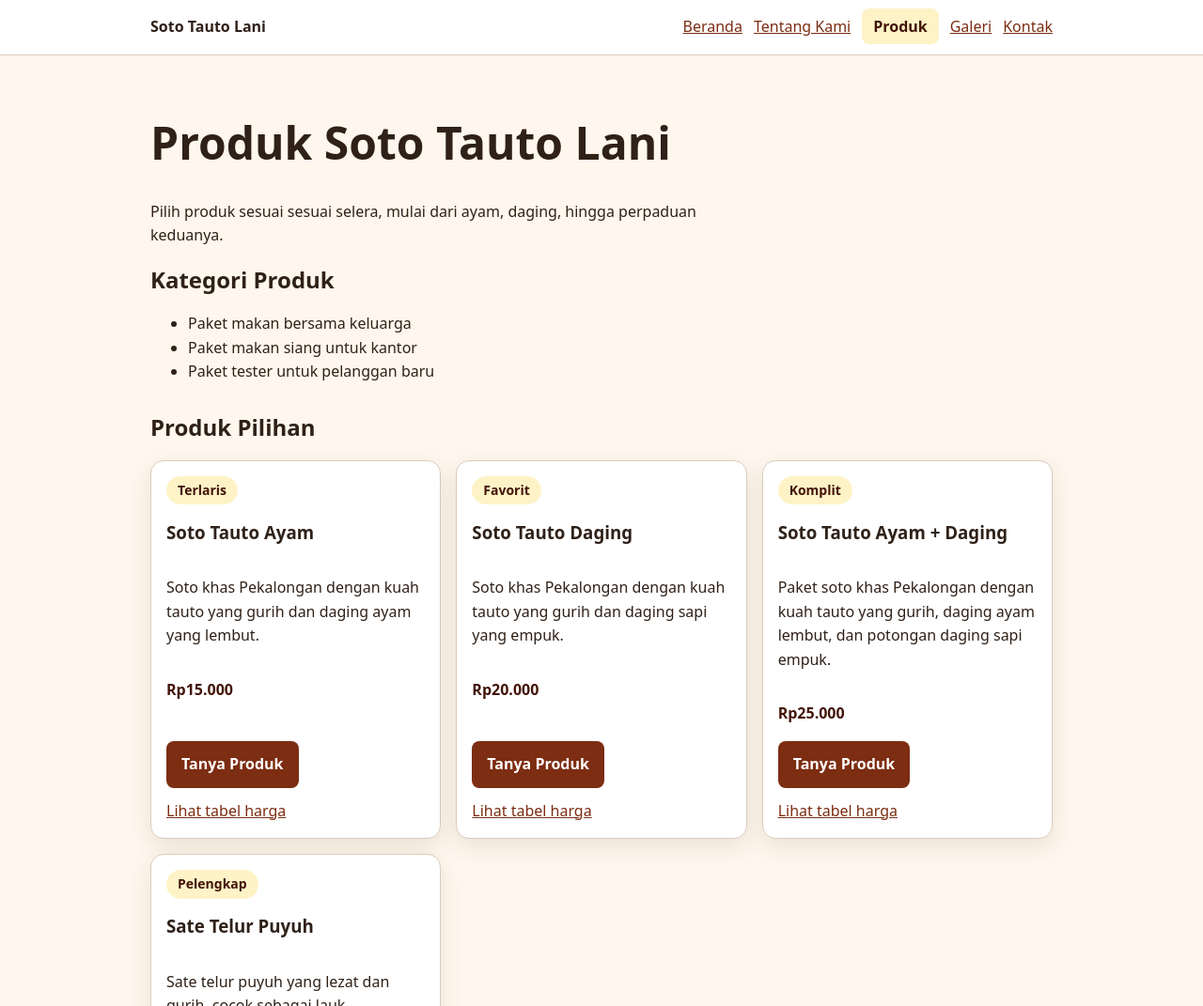
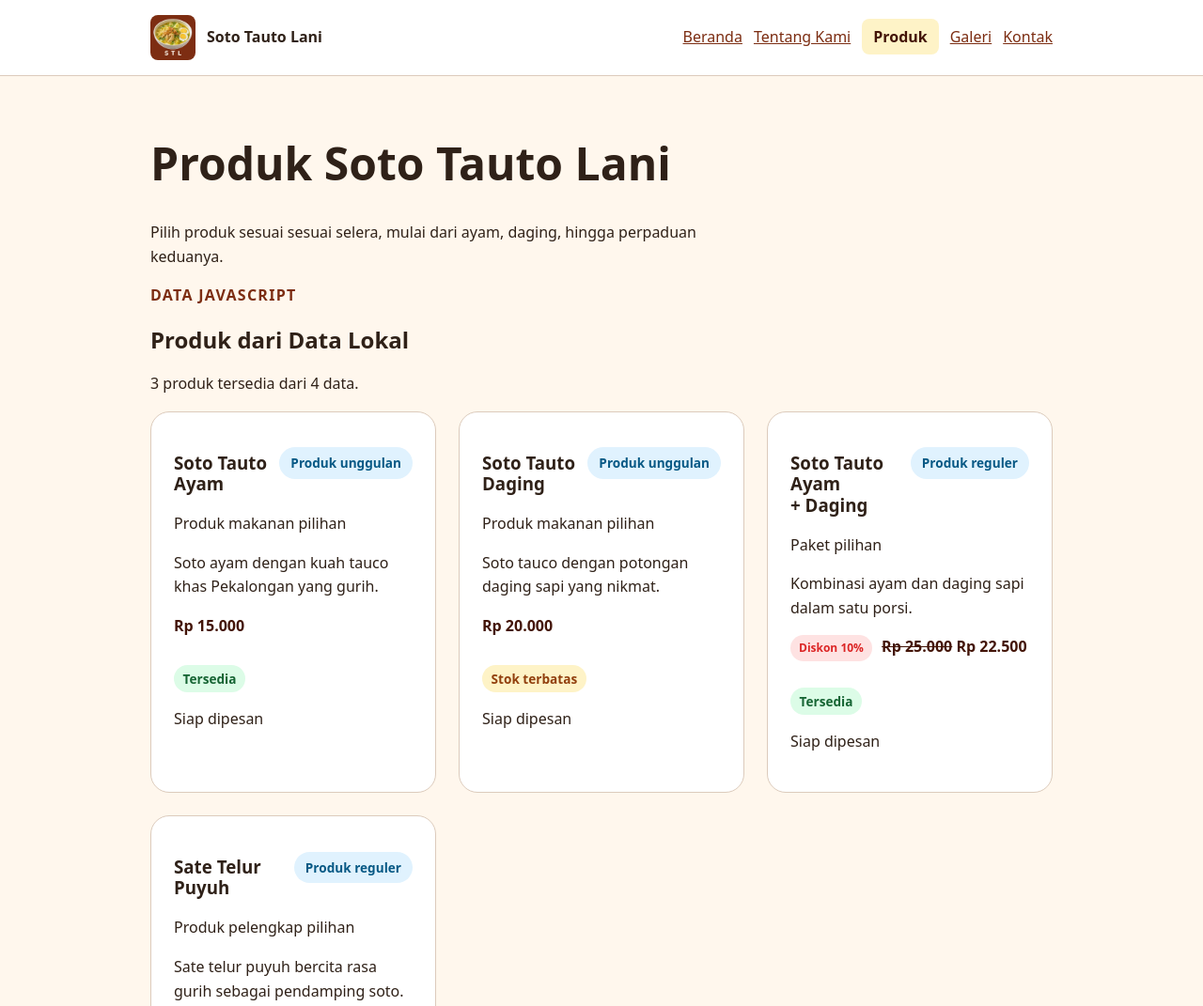
Before and after one commit to ladyfathimah7-bot/website-umkm, a plain HTML site: page produk.html in a window 1280 px wide. Shown: the top 1071 px of the page at 94% size. Drawn offline with Linux system fonts and the light colour scheme.

Commit message:
feat: tambahkan data produk dengan javascript

```diff
--- a/css/style.css
+++ b/css/style.css
@@ -244,19 +244,78 @@ caption {
 /* P06 Terapkan Flexbox */
 .nav {
     display: flex;
-    flex-direction: column;
-    gap: var(--space-3);
-    align-items: flex-start;
+    /* flex-direction: column; */
+    flex-wrap: wrap;
+    gap: var(--space-3) var(--space-2);
+    /* align-items: flex-start; */
+    align-items: center;
     justify-content: space-between;
 }
-.brand { margin-bottom: 0; }
+.brand {
+    display: inline-flex;
+    gap: var(--space-2);
+    align-items: center;
+    margin-bottom: 0;
+}
+.logo { width: 3rem; height: auto; border-radius: var(--radius-sm); }
 .nav ul {
-    display: flex;
+    /* display: flex; */
+    display: none;
+    width: 100%;
     flex-direction: column;
     gap: var(--space-2);
     flex-wrap: wrap;
 }
 .nav li { margin: 0; }
+
+/* Hamburger menu */
+.nav-toggle { position: absolute; opacity: 0; width: 1px; height: 1px; }
+.nav-button {
+    display: inline-flex;
+    align-items: center;
+    justify-content: center;
+    width: 2.75rem;
+    height: 2.75rem;
+    color: var(--color-primary);
+    font-size: 1.5rem;
+    cursor: pointer;
+    border: 2px solid var(--color-primary);
+    border-radius: var(--radius-sm);
+}
+.nav-toggle:checked + .nav-button { color: var(--color-surface); background: var(--color-primary); }
+.nav-toggle:focus-visible + .nav-button { outline: 3px solid var(--color-focus); outline-offset: 3px; }
+.nav-toggle:checked ~ ul { display: flex; }
+
+.nav-toggle:checked ~ ul { display: flex; }
+
+/* Menu HP tampil sebagai kartu */
+.site-header {
+    position: sticky;
+    top: 0;
+    z-index: 20; }
+.nav-toggle:checked ~ ul {
+    position: absolute;
+    top: 100%;
+    left: var(--space-3);
+    right: var(--space-3);
+    z-index: 10;
+    width: auto;
+    gap: var(--space-1);
+    padding: var(--space-2);
+    margin-top: var(--space-2);
+    background: var(--color-surface);
+    border: 1px solid var(--color-border);
+    border-radius: var(--radius-lg);
+    box-shadow: 0 8px 24px rgba(67, 20, 7, 0.15);
+}
+.nav-toggle:checked ~ ul a {
+    display: block;
+    padding: var(--space-3);
+    font-weight: 600;
+    text-decoration: none;
+    border-radius: var(--radius-md);
+}
+/*  */
 
 .product-card { display: flex; flex-direction: column; }
 .product-badge {
@@ -351,7 +410,10 @@ caption {
 
 /* P07 Tambahkan breakpoint berbasis konten */
 @media (min-width: 42rem) {
-  .nav ul { flex-direction: row; }
+  /* .nav ul { flex-direction: row; } */
+  .nav-toggle,
+  .nav-button { display: none; }
+  .nav ul { display: flex; flex-direction: row; width: auto; }
   .gallery-grid { grid-template-columns: repeat(2, minmax(0, 1fr)); }
 }
 
@@ -364,6 +426,64 @@ caption {
 @media (min-width: 60rem) {
   .nav { flex-direction: row; align-items: center; justify-content: space-between; }
   .product-grid { grid-template-columns: repeat(3, minmax(0, 1fr)); }
+}
+
+/* P09 Tambahkan CSS untuk output JavaScript */
+.js-product-grid {
+    display: grid;
+    grid-template-columns: repeat(auto-fit, minmax(14rem, 1fr));
+    gap: var(--space-4);
+}
+
+.js-product-card {
+    padding: var(--space-4);
+    border: 1px solid var(--color-border);
+    border-radius: var(--radius-lg);
+    background: var(--color-surface);
+}
+
+.stock-badge {
+    display: inline-flex;
+    margin-block-start: var(--space-2);
+    padding: 0.25rem 0.6rem;
+    border-radius: 999px;
+    font-size: 0.85rem;
+    font-weight: 700;
+    background: #dcfce7;
+    color: #166534;
+}
+
+.stock-badge.warning {
+    background: #fef3c7;
+    color: #92400e;
+}
+
+.stock-badge.empty {
+    background: #fee2e2;
+    color: #991b1b;
+}
+
+/* Tugas mandiri P09 */
+.product-feature {
+    float: right;
+    padding: 6px 12px;
+    border-radius: 20px;
+    background-color: #e0f2fe;
+    color: #075985;
+    font-size: 0.85rem;
+    font-weight: 600;
+}
+
+/* Challenge P09 */
+.discount-badge {
+    display: inline-block;
+    padding: 4px 9px;
+    margin-right: 6px;
+    border-radius: 20px;
+    background-color: #fee2e2;
+    color: #dc2626;
+    font-size: 0.75rem;
+    font-weight: 700;
 }
 
 /* bagian ini dihapus */
--- a/galeri.html
+++ b/galeri.html
@@ -6,13 +6,19 @@
     <title>Galeri Soto Tauto Lani - Website UMKM</title>
     <link rel="stylesheet" href="css/style.css">
     <link rel="stylesheet" href="css/galeri.css">
+    <!-- hubungkan app.js -->
+    <script src="js/app.js" defer></script>
 </head>
 <body>
 
     <a class="skip-link" href="#konten">Lewati ke konten utama</a>
     <header class="site-header">
         <nav class="nav" aria-label="Navigasi utama">
-            <a class="brand" href="index.html">Soto Tauto Lani</a>
+            <a class="brand" href="index.html">
+                <img src="assets/images/logo.jpg" width="40" height="40" alt="Logo Soto Tauto Lani" class="logo">
+                Soto Tauto Lani</a>
+            <input class="nav-toggle" type="checkbox" id="menu-toggle" aria-label="Buka atau tutup menu">
+            <label class="nav-button" for="menu-toggle">☰</label>
             <ul>
                 <li><a href="index.html">Beranda</a></li>
                 <li><a href="tentang.html">Tentang Kami</a></li>
--- /dev/null
+++ b/js/app.js
@@ -0,0 +1,113 @@
+"use strict";
+
+console.log("P09 JavaScript aktif");
+
+// P09 Tulis data produk sebagai array of object, bagian unggulan n deskripsi itu tugas mandiri p09, bagian diskonPersen itu challenge p09
+const produkUmkm = [
+    { nama: "Soto Tauto Ayam", kategori: "Makanan", harga: 15000, stok: 10, unggulan: true, diskonPersen: 0, deskripsi: "Soto ayam dengan kuah tauco khas Pekalongan yang gurih." },
+    { nama: "Soto Tauto Daging", kategori: "Makanan", harga: 20000, stok: 5, unggulan: true, diskonPersen: 0, deskripsi: "Soto tauco dengan potongan daging sapi yang nikmat." },
+    { nama: "Soto Tauto Ayam + Daging", kategori: "Paket", harga: 25000, stok: 8, unggulan: false, diskonPersen: 10, deskripsi: "Kombinasi ayam dan daging sapi dalam satu porsi." },
+    { nama: "Sate Telur Puyuh", kategori: "Pelengkap", harga: 3000, stok: 0, unggulan: false, diskonPersen: 0, deskripsi: "Sate telur puyuh bercita rasa gurih sebagai pendamping soto." },
+];
+
+console.table(produkUmkm);
+
+// P09 Buat formatter rupiah
+const formatRupiah = new Intl.NumberFormat("id-ID", {
+    style: "currency",
+    currency: "IDR",
+    maximumFractionDigits: 0,
+});
+
+// P09 Tes cepat:
+console.log(formatRupiah.format(produkUmkm[0].harga));
+
+// P09 Buat conditional status stok, Tambahkan function:
+function statusStok(stok) {
+    if (stok === 0) {
+        return { label: "Habis", className: "empty" };
+    }
+
+    if (stok <= 5) {
+        return { label: "Stok terbatas", className: "warning" };
+    }
+
+    return { label: "Tersedia", className: "" };
+}
+
+// Tugas mandiri P09 gunakan conditional untuk minimal dua keputusan, misalnya status stok dan label produk unggulan
+function labelUnggulan(unggulan) {
+    if (unggulan) {
+        return "Produk unggulan";
+    } else {
+        return "Produk reguler";
+    }
+}
+
+// Tambahkan conditional ringkas dengan ternary dan switch
+function labelKategori(kategori) {
+    switch (kategori) {
+        case "Makanan":
+            return "Produk makanan pilihan";
+        case "Paket":
+            return "Paket pilihan";
+        case "Pelengkap":
+            return "Produk pelengkap pilihan";
+        default:
+            return "Produk UMKM";
+    }
+}
+
+// Render data ke DOM dengan aman
+function renderProduk() {
+    const grid = document.querySelector("#produk-dinamis");
+    const ringkasan = document.querySelector("#produk-ringkasan");
+
+    if (!grid || !ringkasan) {
+        return;
+    }
+
+    let jumlahTersedia = 0;
+    let markup = "";
+
+    for (const produk of produkUmkm) {
+        const status = statusStok(produk.stok);
+        const kategori = labelKategori(produk.kategori);
+        const unggulan = labelUnggulan(produk.unggulan);
+        // gunakan ternary untuk keputusan dua cabang yang pendek
+        const labelAksi = produk.stok > 0 ? "Siap dipesan" : "Hubungi admin";
+        // challenge tambahkan properti diskonPersen pada satu produk
+        let hargaPromo = produk.harga;
+        if (produk.diskonPersen > 0 && produk.diskonPersen <= 100) {
+            hargaPromo = produk.harga - (produk.harga * produk.diskonPersen) / 100;
+        }
+
+        if (produk.stok > 0) {
+            jumlahTersedia = jumlahTersedia + 1;
+        }
+
+        markup = markup + `
+            <article class="js-product-card">
+                <p class="product-feature">${unggulan}</p>
+                <h3>${produk.nama}</h3>
+                <p>${kategori}</p>
+                <p>${produk.deskripsi}</p>
+
+                <p class="price">
+                    ${produk.diskonPersen > 0 && produk.diskonPersen <= 100
+                        ? `<span class="discount-badge">Diskon ${produk.diskonPersen}%</span>
+                            <del>${formatRupiah.format(produk.harga)}</del>
+                            <strong>${formatRupiah.format(hargaPromo)}</strong>`
+                        : formatRupiah.format(produk.harga)}
+                </p>
+                <span class="stock-badge ${status.className}">${status.label}</span>
+                <p>${labelAksi}</p>
+            </article>
+        `;
+    }
+
+    grid.innerHTML = markup;
+    ringkasan.textContent = `${jumlahTersedia} produk tersedia dari ${produkUmkm.length} data.`;
+}
+
+document.addEventListener("DOMContentLoaded", renderProduk);
--- a/produk.html
+++ b/produk.html
@@ -5,13 +5,19 @@
     <meta name="viewport" content="width=device-width, initial-scale=1.0">
     <title>Produk Soto Tauto Lani - Website UMKM</title>
     <link rel="stylesheet" href="css/style.css">
+    <!-- hubungkan app.js -->
+    <script src="js/app.js" defer></script>
 </head>
 <body>
 
     <a class="skip-link" href="#konten">Lewati ke konten utama</a>
     <header class="site-header">
         <nav class="nav" aria-label="Navigasi utama">
-            <a class="brand" href="index.html">Soto Tauto Lani</a>
+            <a class="brand" href="index.html">
+                <img src="assets/images/logo.jpg" width="40" height="40" alt="Logo Soto Tauto Lani" class="logo">
+                Soto Tauto Lani</a>
+            <input class="nav-toggle" type="checkbox" id="menu-toggle" aria-label="Buka atau tutup menu">
+            <label class="nav-button" for="menu-toggle">☰</label>
             <ul>
                 <li><a href="index.html">Beranda</a></li>
                 <li><a href="tentang.html">Tentang Kami</a></li>
@@ -26,6 +32,16 @@
     <main id="konten" class="page">
         <h1>Produk Soto Tauto Lani</h1>
         <p>Pilih produk sesuai sesuai selera, mulai dari ayam, daging, hingga perpaduan keduanya.</p>
+
+        <!-- Tambahkan target render di produk.html -->
+        <section class="section" aria-labelledby="produk-dinamis-title">
+            <div class="section-header">
+                <p class="eyebrow">Data JavaScript</p>
+                <h2 id="produk-dinamis-title">Produk dari Data Lokal</h2>
+                <p id="produk-ringkasan">Data produk akan dimuat melalui JavaScript.</p>
+            </div>
+            <div id="produk-dinamis" class="js-product-grid"></div>
+        </section>
 
         <section aria-labelledby="kategori-title">
             <h2 id="kategori-title">Kategori Produk</h2>
@@ -128,7 +144,7 @@
                             <td>Rp30.000</td>
                         </tr>
                         <tr>
-                            <th>Sate Telur Puyuh</th>
+                            <th scope="row">Sate Telur Puyuh</th>
                             <td>1 tusuk</td>
                             <td>Rp3.000</td>
                         </tr>
@@ -136,7 +152,6 @@
                 </table>
             </div>
         </section>
-
     </main>
 
     <footer class="site-footer">
```
Also changed, not shown: index.html (+7 -1 lines), kontak.html (+8 -2 lines), tentang.html (+7 -1 lines), assets/images/logo.jpg (added).
